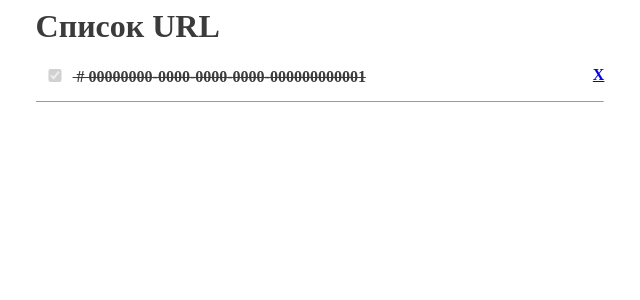
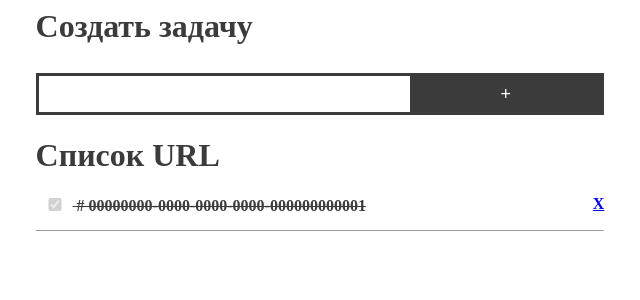
Before and after one commit to KznRkjp/mod21homework, a Django app: page /url_count/list/ in a window 1280 px wide. Shown: the top 300 px of the page, without its empty margins (320-960 px from the left). Run offline with Django 3.2, Linux system fonts and the light colour scheme; tables that the repository leaves empty hold one stand-in row (values such as "Sample post").

Commit message:
Update list.html

```diff
--- a/url_count/templates/urls/list.html
+++ b/url_count/templates/urls/list.html
@@ -4,7 +4,12 @@
 {% block title %}URL List{% endblock %}
 
 {% block main_content %}
-
+<h1>Создать задачу</h1>
+<form action="." method="post">
+{{ form }}
+{% csrf_token %}
+<button class="add" type="submit">+</button>
+</form>
     <h1>Список URL</h1>
     <ul id="url-list">
     {% for url in urls %}
```
